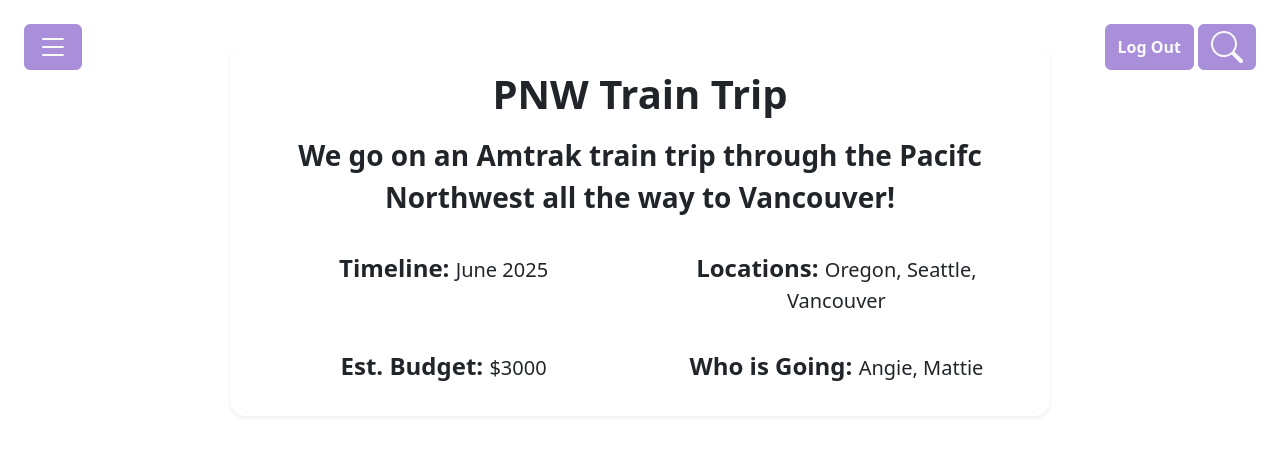
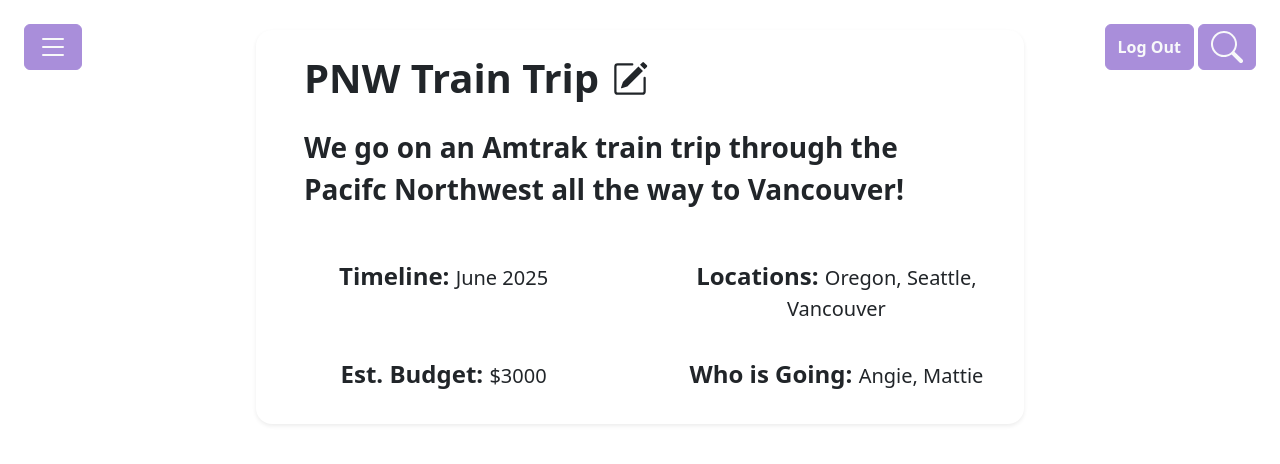
Before and after one commit to mhm1117/travel-app, a PHP site: page /tripPage.php in a window 1280 px wide. Shown: the top 464 px of the page. Run offline with PHP 8.4, Linux system fonts and the light colour scheme; the visitor is signed in with stand-in values (Sample User, id 1).

Commit message:
fix trip page display/features

```diff
--- a/css/styles.css
+++ b/css/styles.css
@@ -27,11 +27,6 @@ a * {
 
 /* FOR: tripPage.php */
 /* centers trip info text */
-#trip-info {
-    * {
-        margin: auto;
-    }
-}
 
 .event-li {
     * {
--- a/includes/tripPage/tripPage_view.inc.php
+++ b/includes/tripPage/tripPage_view.inc.php
@@ -14,7 +14,7 @@ function display_trip_img() {
     echo '
         <div class="">
             <img class="rounded-top-4 object-fit-cover"
-            style="max-width: 100%; height: 200px; min-width: 100%;" src="' . $trip["img"] . '">
+            style="max-width: 100%; max-height: 250px; min-width: 100%;" src="' . $trip["img"] . '">
         </div>';
 
 }
--- a/tripPage.php
+++ b/tripPage.php
@@ -25,15 +25,23 @@ require_once "includes/config_session.inc.php";
 
     <main class="d-flex flex-column container-sm text-center p-0 rounded-4 mb-4" style="margin-top: 5vh; width: 80%;">
       <?php display_trip_img() ?>
-      <div id="trip-info" class="d-flex flex-column mx-auto bg-white rounded-4 pt-4 gap-3 shadow-sm" style="max-width: 80%; margin-top: -6em;">
+      <div id="trip-info" class="d-flex flex-column mx-auto rounded-4 bg-white pt-4 gap-3 shadow-sm text-start" style="max-width: 75%; margin-top: -7em;">
         <?php display_trip_info() ?>
-        <h1 class="text-dark fw-bold mx-4" style="">PNW Train Trip</h1>
+        <div id="trip-title" class="d-flex px-5">
+          <h1 class="text-dark fw-bold mx-0" style="">PNW Train Trip</h1>
+          <a id="" class="text-dark editTripBtn btn btn-link" href="chooseTrip.php">
+                              <svg xmlns="http://www.w3.org/2000/svg" width="36" height="36" fill="currentcolor" class="bi bi-pencil-square" viewBox="0 0 16 16">
+                              <path d="M15.502 1.94a.5.5 0 0 1 0 .706L14.459 3.69l-2-2L13.502.646a.5.5 0 0 1 .707 0l1.293 1.293zm-1.75 2.456-2-2L4.939 9.21a.5.5 0 0 0-.121.196l-.805 2.414a.25.25 0 0 0 .316.316l2.414-.805a.5.5 0 0 0 .196-.12l6.813-6.814z"/>
+                              <path fill-rule="evenodd" d="M1 13.5A1.5 1.5 0 0 0 2.5 15h11a1.5 1.5 0 0 0 1.5-1.5v-6a.5.5 0 0 0-1 0v6a.5.5 0 0 1-.5.5h-11a.5.5 0 0 1-.5-.5v-11a.5.5 0 0 1 .5-.5H9a.5.5 0 0 0 0-1H2.5A1.5 1.5 0 0 0 1 2.5z"/>
+                              </svg>
+          </a>
+        </div>
         <div class="fw-bold fs-3 text-dark px-5" style="" id="tripSummary">
             <p>We go on an Amtrak train trip through the Pacifc Northwest
               all the way to Vancouver!
             </p>
         </div>
-        <div class="grid fs-5 text-dark text-center pb-3" style="" id="tripDetails">
+        <div class="grid fs-5 text-dark text-center pb-3 m-auto" style="" id="tripDetails">
             <div class="row py-3">
                 <div class="col px-5 mt-0">
                     <span class="fw-bold fs-4">Timeline: </span>
```
